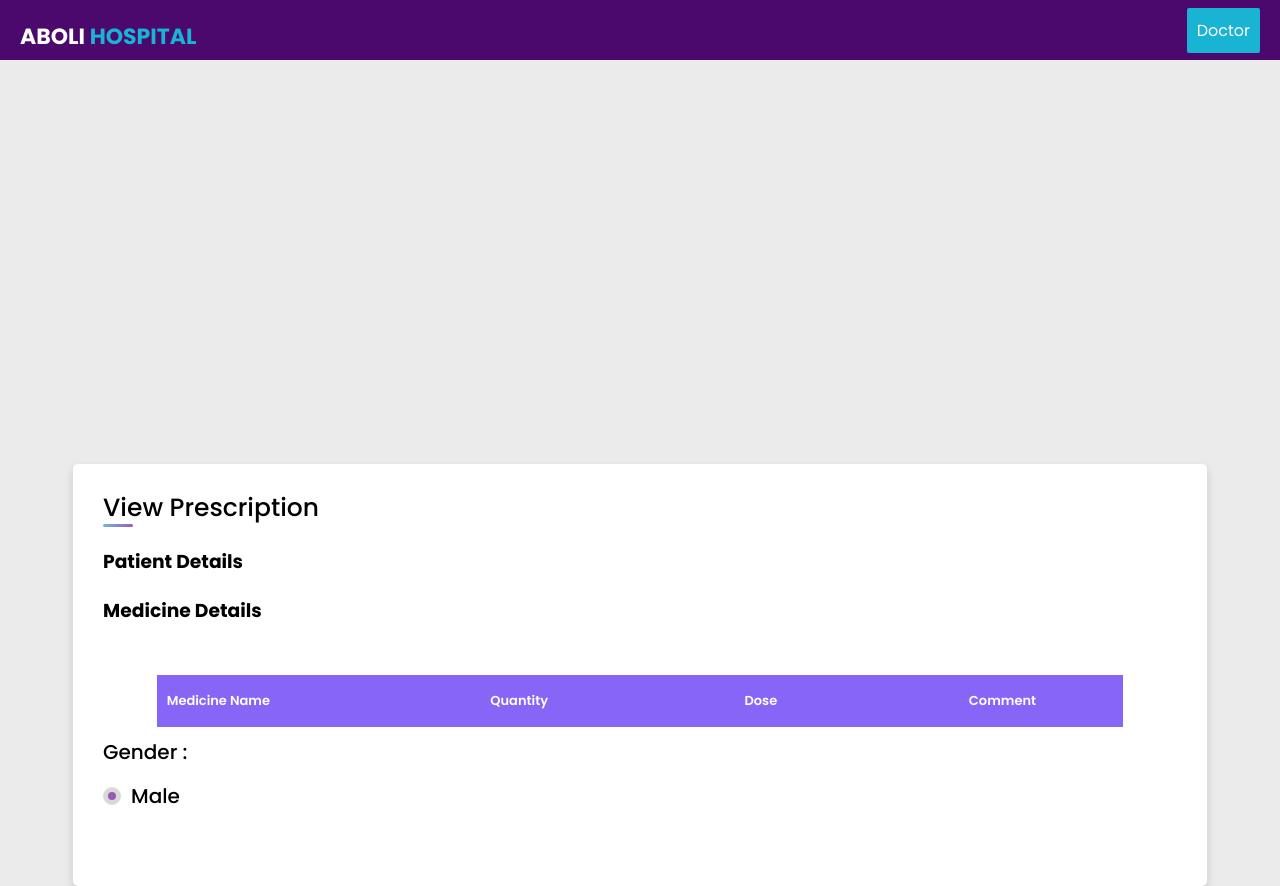
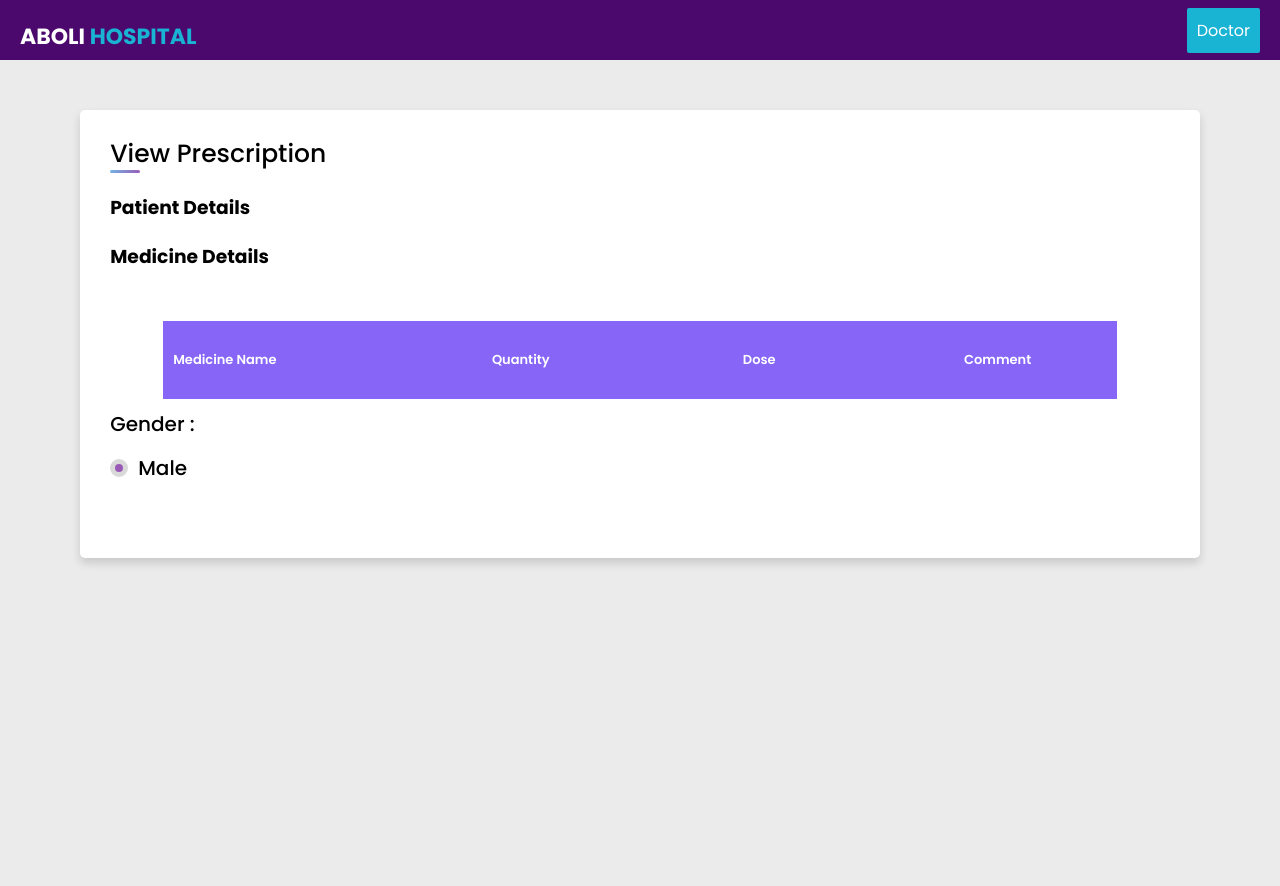
Before and after one commit to amitnileka/Multicare_web_project, a Django app: a page that uses Hosp/templates/view_prescription.html in a window 1280 px wide. After the commit the page ends 565 px from the top, so only its background shows below. Run offline with Django 3.2, Linux system fonts and the light colour scheme; a user stored in the database is signed in; data comes from the database, SQL or seed files in the repository.

Commit message:
Update view_prescription.html

```diff
--- a/Hosp/templates/view_prescription.html
+++ b/Hosp/templates/view_prescription.html
@@ -10,18 +10,17 @@
 <style>
   @import url('https://fonts.googleapis.com/css2?family=Poppins:wght@200;300;400;500;600;700&display=swap');
 *{
-  margin: 0;
-  padding: 0;
   box-sizing: border-box;
   font-family: 'Poppins',sans-serif;
 }
 body{
-  height: 100vh;
   display: flex;
   justify-content: center;
   align-items: center;
   padding: 10px;
-  background: #ebebeb
+  background: #ebebeb;
+  margin-top: -450px;
+
 
 }
 
@@ -445,15 +444,10 @@ div.b{
         <a href="{% url 'patientdash'%}">Home</a>
         <a href="{% url 'logoutpg' %}">Logout</a>
 
-        <!-- <a href="#">Link 2</a>
-        <a href="#">Link 3</a> -->
       </div>
     </div>
   </div>
 
-    <!-- <div class="right_area">
-      <a href="{% url 'logoutpg' %}" class="logout_btn">Logout</a>
-    </div> -->
   </header>
 
 
```
